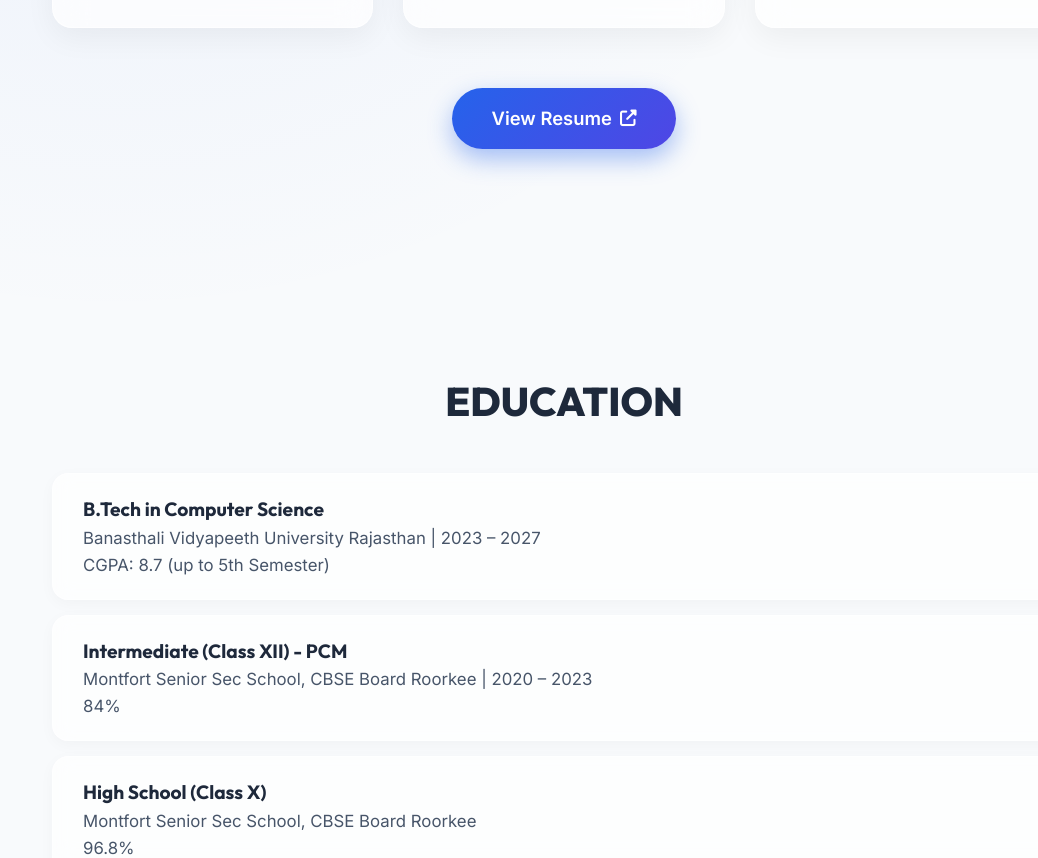
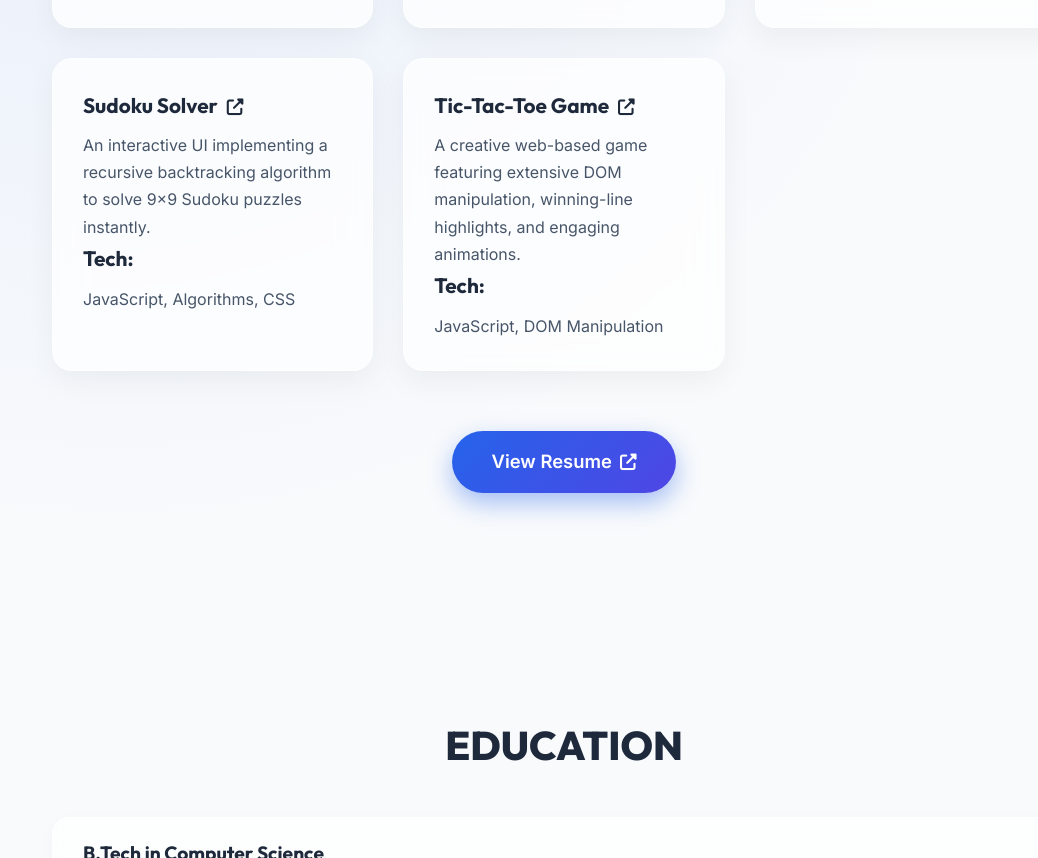
Before and after one commit to vanshikabhardwaj01/My-Personal-Portfolio, a plain HTML site: page index.html in a window 1280 px wide. Shown: the part 3652-4510 px from the top of the page, without its empty margins (76-1114 px from the left). Drawn offline with Linux system fonts and the light colour scheme.

Commit message:
UI: Add Sudoku and Tic-Tac-Toe to portfolio with live links

```diff
--- a/index.html
+++ b/index.html
@@ -202,6 +202,26 @@
       </p>
     </div>
 
+    <div class="project-box">
+      <a href="https://vanshikabhardwaj01.github.io/Sudoku-Solver/" target="_blank" style="text-decoration: none; color: inherit;">
+        <strong>Sudoku Solver <i class="fas fa-external-link-alt" style="font-size: 0.8em; margin-left: 5px;"></i></strong>
+      </a>
+      <p class="desc">
+        An interactive UI implementing a recursive backtracking algorithm to solve 9x9 Sudoku puzzles instantly.
+        <br><strong>Tech:</strong> JavaScript, Algorithms, CSS
+      </p>
+    </div>
+
+    <div class="project-box">
+      <a href="https://vanshikabhardwaj01.github.io/Tic-Tac-Toe-Game/" target="_blank" style="text-decoration: none; color: inherit;">
+        <strong>Tic-Tac-Toe Game <i class="fas fa-external-link-alt" style="font-size: 0.8em; margin-left: 5px;"></i></strong>
+      </a>
+      <p class="desc">
+        A creative web-based game featuring extensive DOM manipulation, winning-line highlights, and engaging animations.
+        <br><strong>Tech:</strong> JavaScript, DOM Manipulation
+      </p>
+    </div>
+
   </div>
 
   <div class="resume">
```
